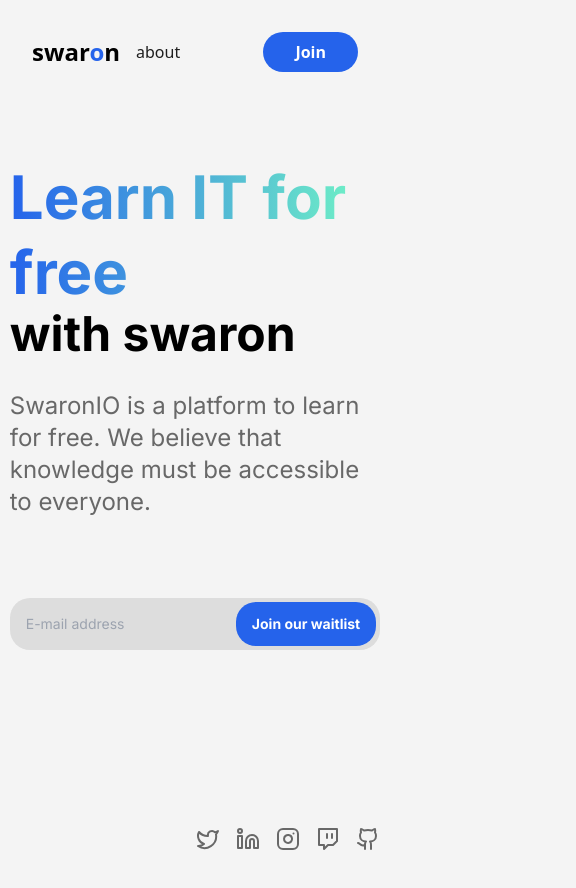
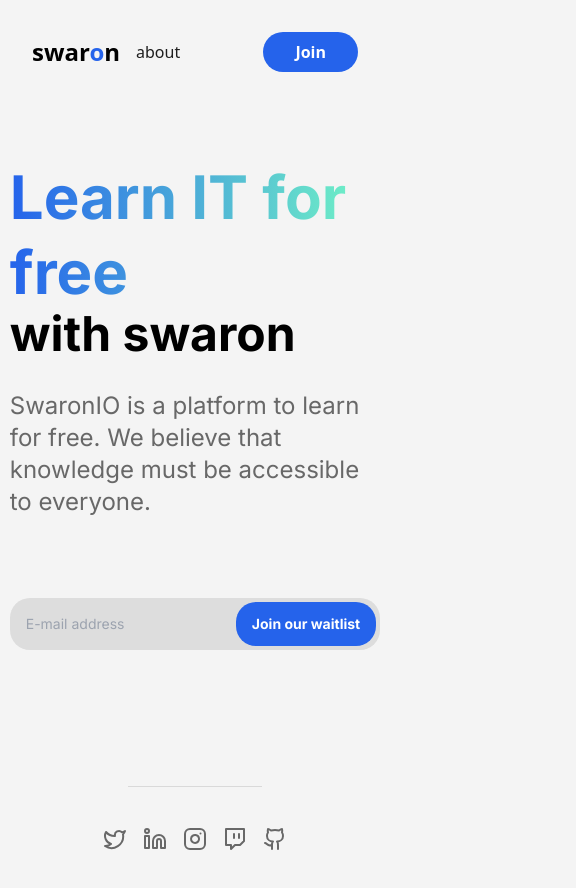
Before and after one commit to swaron-io/swaron.io, a Next.js app: page / in a window 390 px wide. Shown: the top 888 px of the page, 576 px wide, since content can reach past the window. Built offline with nearby package versions, Linux system fonts and the light colour scheme.

Commit message:
responsivity

```diff
--- a/src/app/components/footer.tsx
+++ b/src/app/components/footer.tsx
@@ -9,7 +9,7 @@ import Link from "next/link";
 
 export function Footer() {
   return (
-    <footer className="mt-20 h-32 w-screen px-72 text-gray">
+    <footer className="mt-20 h-32 w-screen px-32 text-gray sm:px-72">
       <div className="flex w-full justify-center border-t border-gray_low">
         <div className="flex gap-4 px-6 py-10">
           <Link href="https://twitter.com/swaron_io">
```
